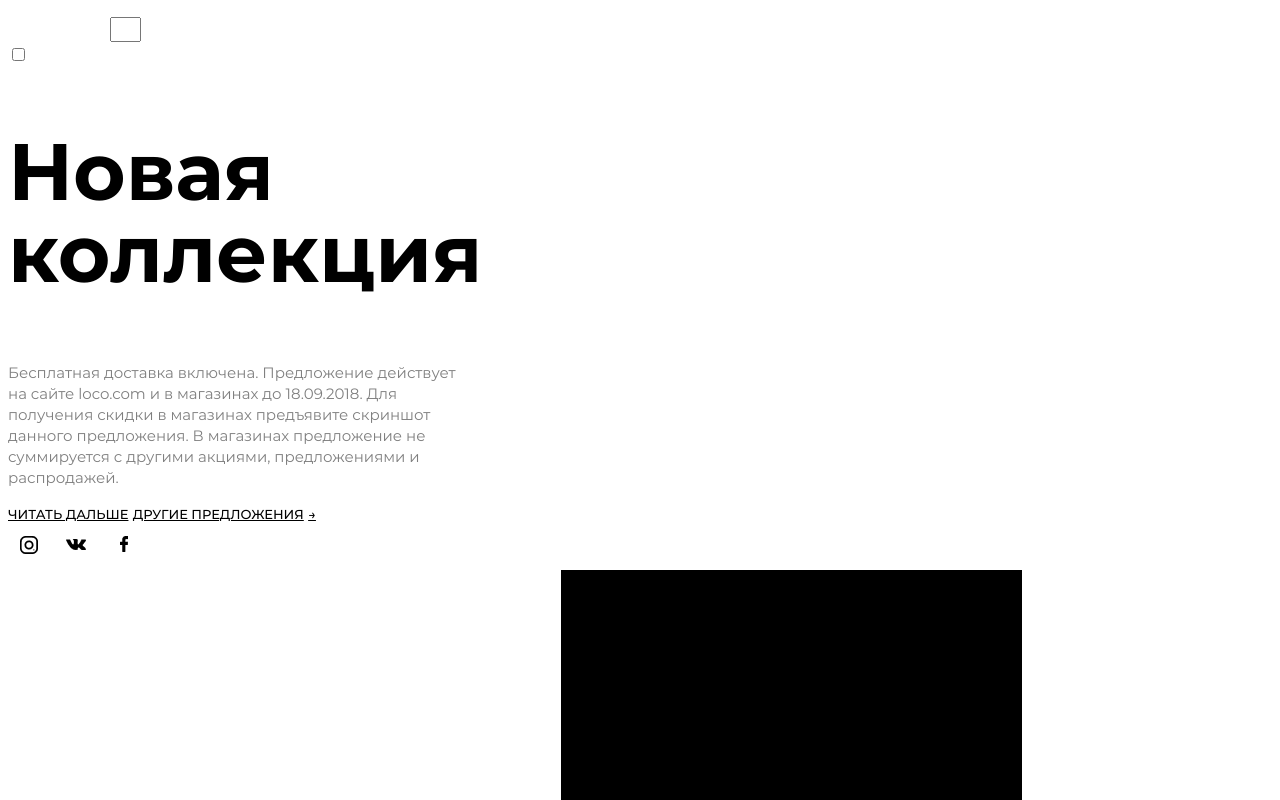
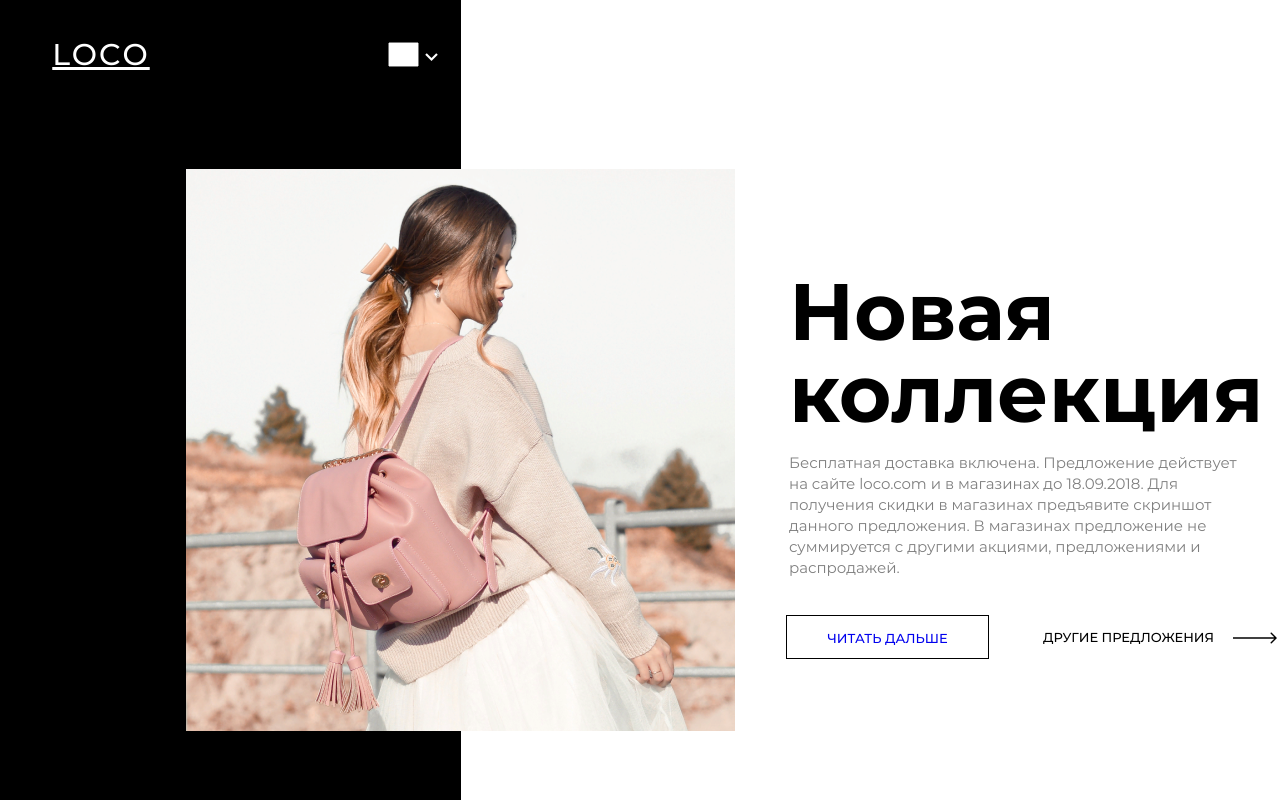
Before and after one commit to WebHeroSchool/larfinal1, a plain HTML site: page index.html in a window 1280 px wide. Shown: the top 800 px of the page. Drawn offline with Linux system fonts and the light colour scheme.

Commit message:
the first section (3d step)

```diff
--- a/index.html
+++ b/index.html
@@ -2,7 +2,8 @@
 <html>
   <head>
     <meta charset="utf-8">
-    <title>Workfinal1</title>
+    <meta name="viewport" content="initial-scale=1, width=device-width">
+    <title>Workfinal3</title>
     <link rel="stylesheet" href="./style.css">
     <link rel="stylesheet" href="./fonts.css">
   </head>
@@ -16,10 +17,10 @@
       </select>
     </div>
     <div class="header__menu">
-      <div class="header__burger">
-        <input id="menu__toggle" type="checkbox"/>
-        <label class="menu__btn" for="menu__toggle"></label>
-      </div>
+      <input id="menu__toggle" type="checkbox" />
+  <label class="menu__btn" for="menu__toggle">
+    <span></span>
+  </label>
     </div>
   </header>
 <main>
@@ -29,28 +30,28 @@
       <p class="section__description">Бесплатная доставка включена. Предложение действует на сайте loco.com и в магазинах до 18.09.2018. Для получения скидки в магазинах предъявите скриншот данного предложения. В магазинах предложение не суммируется с другими акциями, предложениями и распродажей.</p>
     </div>
     <div class="section__next">
-      <a class="section__link" href="#">ЧИТАТЬ ДАЛЬШЕ</a>
-      <a class="section__link" href="#">ДРУГИЕ ПРЕДЛОЖЕНИЯ</a>
-      <a class="section__link" href="#">&rarr;</a>
+      <a class="section__border" href="#">ЧИТАТЬ ДАЛЬШЕ</a>
+      <a class="section__other" href="#">ДРУГИЕ ПРЕДЛОЖЕНИЯ</a>
+      <a class="section__arrow" href="#"><img src="./images/littlearrow.png" alt="littlearrow"></a>
     </div>
   </section>
 </main>
     <div class="social">
-      <a class="social__link" href="#"><img src="./images/inst.png" alt="instagram"></a>
-      <a class="social__link" href="#"><img src="./images/vk.png" alt="vkontakte"></a>
-      <a class="social__link" href="#"><img src="./images/fb.png" alt="facebook"></a>
+      <a class="social__link-inst" href="#"><img src="./images/inst.png" alt="instagram"></a>
+      <a class="social__link-vk" href="#"><img src="./images/vk.png" alt="vkontakte"></a>
+      <a class="social__link-fb" href="#"><img src="./images/fb.png" alt="facebook"></a>
     </div>
     <div class="card">
-      <img class="front" src="./images/girl.png" alt="girl-bag">
-      <img class="back" src="./images/rectangle5.png" alt="background-black">
-      <img class="back" src="./images/scrooll.png" alt="scroll">
+      <img class="girl" src="./images/girl.png" alt="girl-bag">
+      <img class="rectangle" src="./images/rectangle5.png" alt="background-black">
+      <img class="scrol" src="./images/scrol.png" alt="scrol">
     </div>
   <section class="items">
     <div class="items__goods">
       <div class="card">
-        <img class="front" src="./images/clutchfront.png" alt="pink-bag">
-        <img class="back" src="./images/clutchback.png" alt="gray-bag">
-        <img class="back" src="./images/pinkbg.png" alt="backrnd-pink">
+        <img class="card__frontbag" src="./images/clutchfront.png" alt="pink-bag">
+        <img class="card__backbag" src="./images/clutchback.png" alt="gray-bag">
+        <img class="card__background" src="./images/pinkbg.png" alt="backrnd-pink">
       </div>
     </div>
     <div class="items__goods-text">
--- a/style.css
+++ b/style.css
@@ -1,8 +1,15 @@
 body {
   font-family: 'Montserratmedium', 'Montserratbold', 'Montserratnormal', sans-serif;
+  margin: 0;
+  padding: 0;
+}
+
+.header {
+  display: flex;
 }
 
 .nav__link {
+  position: absolute;
   width: 98px;
   height: 37px;
   left: 52px;
@@ -18,6 +25,8 @@ body {
 }
 
 .language {
+  position: relative;
+  cursor: pointer;
   width: 31px;
   height: 25px;
   left: 388px;
@@ -31,7 +40,78 @@ body {
   color: #FFFFFF;
 }
 
+.header__burger {
+  height: 900px;
+  width: 461px;
+  background-color: black;
+  color: #fff;
+  padding: 15px 10px;
+  text-decoration: none;
+  text-align: center;
+}
+
+.header__burger :hover {
+  background: #5c8db7;
+}
+
+#menu__toggle {
+  opacity: 0;
+}
+
+.menu__btn {
+  display: block;
+  align-items: center;
+  position: absolute;
+  top: 48px;
+  left: 1377px;
+  width: 37px;
+  height: 40px;
+  cursor: pointer;
+  z-index: 1;
+  padding: 0;
+  margin: 0;
+  border-radius: 10px;
+  outline: 10px;
+  transition: background 0.3s
+}
+
+.menu__btn > span::before,
+.menu__btn > span::after {
+  display: block;
+  position: absolute;
+  width: 90%;
+  height: 3px;
+  background-color: black;
+}
+
+.menu__btn > span::before {
+  content: '';
+  top: -8px;
+}
+
+.menu__btn > span::after {
+  content: '';
+  top: 1px;
+}
+
+#menu__toggle:checked ~ .menu__btn > span::before {
+  top: 0;
+  transform: rotate(45deg);
+}
+
+#menu__toggle:checked ~ .menu__btn > span::after {
+  top: 0;
+  transform: rotate(140deg);
+}
+
+.section {
+  position: absolute;
+  align-items: center;
+  z-index: 1;
+}
+
 .section__title {
+  position: absolute;
   width: 475px;
   height: 164px;
   left: 789px;
@@ -42,9 +122,12 @@ body {
   font-size: 80px;
   line-height: 82px;
   color: #000000;
+  margin: -17px 0 18px 0px;
+
 }
 
 .section__description {
+  position: absolute;
   width: 467px;
   height: 127px;
   left: 789px;
@@ -54,35 +137,135 @@ body {
   font-weight: normal;
   font-size: 15px;
   line-height: 21px;
+  margin: -26px 0 18px 0px;
   color: #000000;
 }
 
-.section__link {
-  /*position: absolute;*/
-  width: 121px;
-  height: 0px;
-  left: 827px;
-  top: 630px;
+.section__next {
+  position: absolute;
   font-family: Montserratmedium, sans-serif;
   font-style: normal;
   font-weight: 500;
   font-size: 13px;
-  line-height: 0px;
-  color: #000000;
+  text-align: center;
+  line-height:44px;
 }
 
-.section__link {
-  /*position: absolute;*/
-  width: 172px;
-  height: 0px;
-  left: 1043px;
-  top: 629px;
-  font-family: Montserratmedium, sans-serif;
-  font-style: normal;
-  font-weight: 500;
-  font-size: 13px;
-  line-height: 0px;
-  color: #000000;
+.section__next:hover {
+  background: #f4f6f6;
+}
+
+.section__border {
+  text-decoration: none;
+  position: absolute;
+  width: 203px;
+  height: 44px;
+  left: 786px;
+  top: 590px;
+  border: 1.5px solid #000000;
+  box-sizing: border-box;
+  text-align: center;
+}
+
+.section__other {
+  text-decoration: none;
+  color: black;
+  cursor: pointer;
+  text-decoration: none;
+  position: absolute;
+  width: 203px;
+  height: 44px;
+  left: 1027px;
+  top: 590px;
+}
+
+.section__arrow {
+  text-decoration: none;
+  color: black;
+  cursor: pointer;
+  text-decoration: none;
+  position: absolute;
+  width: 203px;
+  height: 44px;
+  left: 1153px;
+  top: 592px;
+}
+
+.social {
+  display: flex;
+  align-items: center;
+}
+.social__link-inst {
+  position: relative;
+  margin-left: 52px;
+  margin-right: 12px;
+  width: 43px;
+  height: 43px;
+  top: 791px;
+  z-index: 1;
+}
+
+.social__link-vk {
+  position: relative;
+  margin-right: 12px;
+  width: 43px;
+  height: 43px;
+  top: 791px;
+  z-index: 1;
+}
+
+.social__link-fb {
+  position: relative;
+  width: 43px;
+  height: 43px;
+  top: 791px;
+  z-index: 1;
+}
+
+.scrol {
+  position: relative;
+  width: 308px;
+  height: 807px;
+  left: 425px;
+  top: -15px;
+  z-index: -1;
+}
+
+.girl {
+  position: absolute;
+  width: 549px;
+  height: 562px;
+  left: 186px;
+  top: 169px;
+  background: #C4C4C4;
+}
+
+.rectangle {
+  position: absolute;
+  width: 461px;
+  height: 900px;
+  left: 0px;
+  top: 0px;
+  background: #000000;
+  z-index: -1;
+}
+
+.card__frontbag {
+  position: relative;
+  top: 2000px;
+  height: 900px;
+}
+
+.card__backbag {
+  position: relative;
+  width: 398px;
+  height: 415px;
+  left: 137px;
+  top: 1117px;
+}
+
+.card__background {
+  top: 1000px;
 }
 
 .items__text.description {
@@ -114,7 +297,6 @@ body {
 }
 
 .items__text.subtitle {
-  /*position: absolute;*/
   width: 220px;
   height: 17px;
   left: 934px;
@@ -196,7 +378,6 @@ body {
 }
 
 .look__link {
-  /*position: absolute;*/
   width: 299px;
   height: 58px;
   left: 884px;
```
Also changed, not shown: images/Scrol.png (added), images/littlearrow.png (added).
